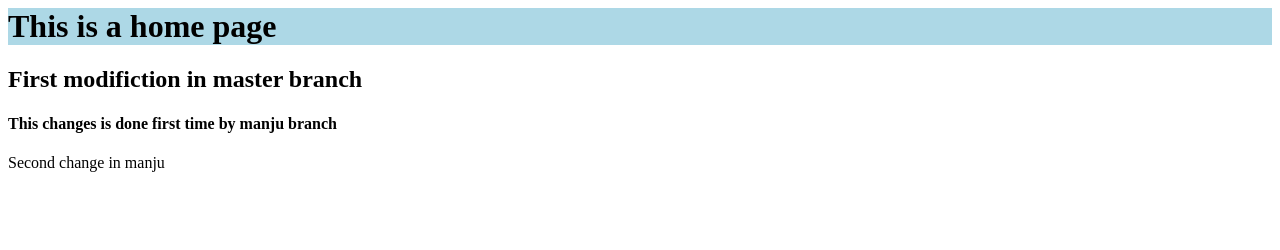
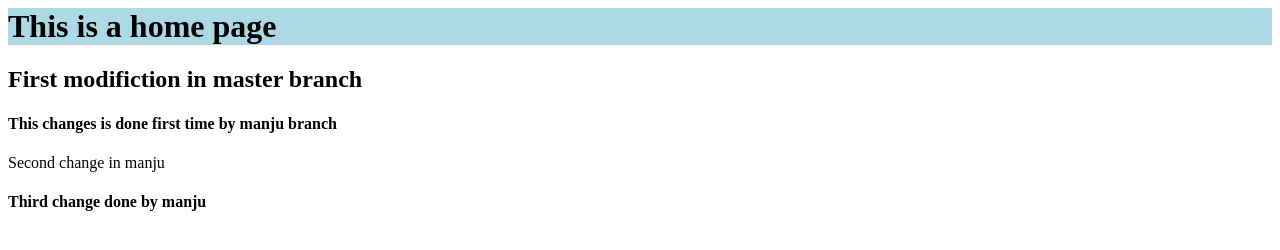
Before and after one commit to swamiajoba/mygp, a plain HTML site: page index.html in a window 1280 px wide. Drawn offline with Linux system fonts and the light colour scheme.

Commit message:
Third commit by manju

```diff
--- a/index.html
+++ b/index.html
@@ -9,6 +9,7 @@
        <h2> First modifiction in master branch </h2>
        <h4> This changes is done first time by manju branch </h4
        <h4> Second change in manju </h4>
+	<h4> Third change done by manju </h4>
 
   </body>
 </html>
```
